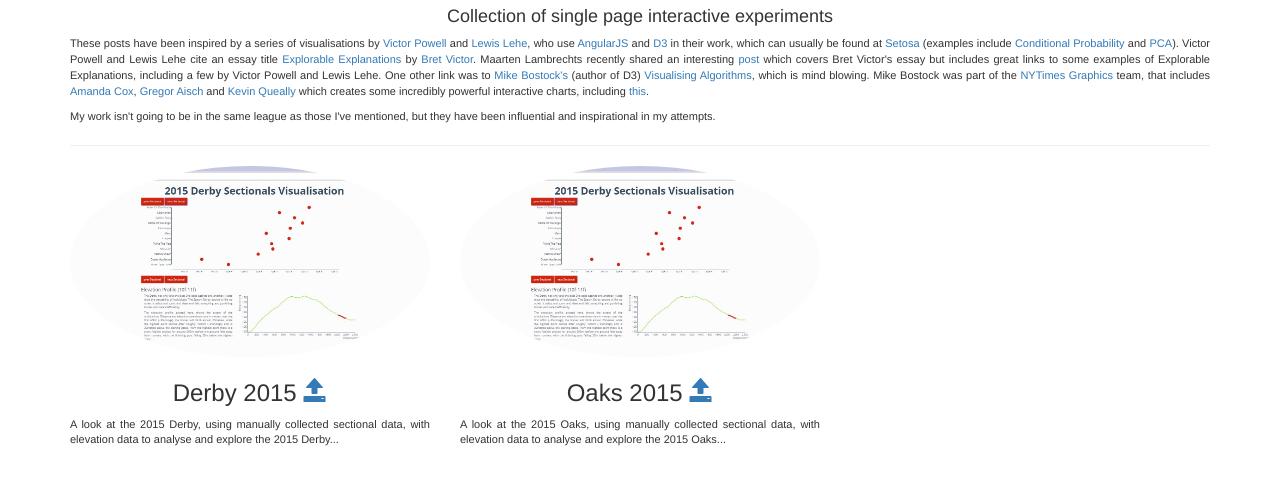
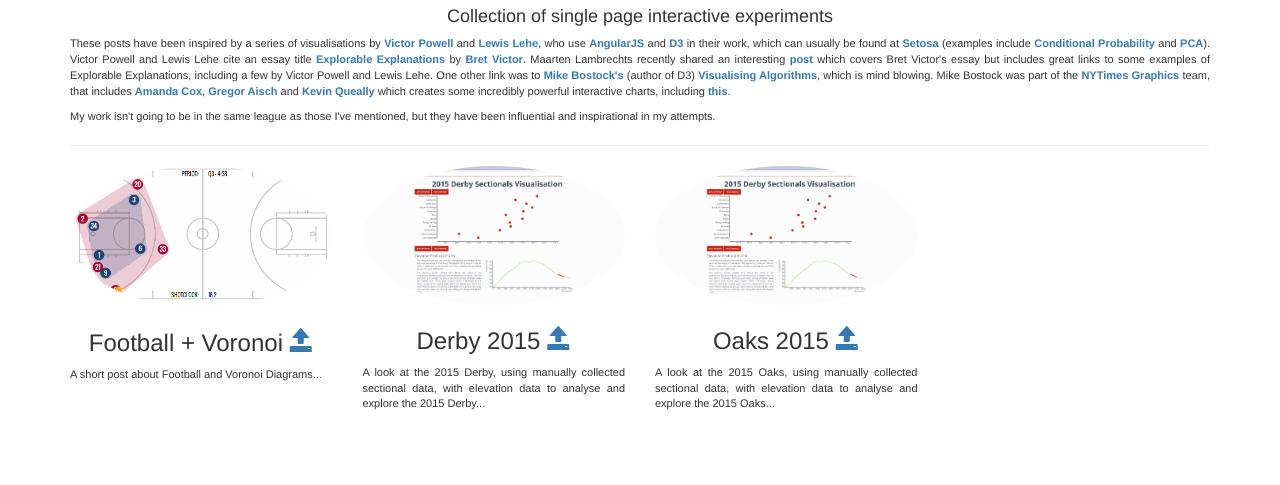
Before and after one commit to durtal/interactives, a website: page index.html in a window 1280 px wide. Shown: the part 63-548 px from the top of the page. Drawn offline with nearby package versions, Linux system fonts and the light colour scheme.

Commit message:
update Voronoi, add to homepage

```diff
--- a/index.html
+++ b/index.html
@@ -20,8 +20,10 @@
             text-align: justify;
             font-size: 11px;
         }
+        a {
+            font-weight: bold;
+        }
         a:hover {
-            font-weight: bold;
             text-decoration: none;
         }
         </style>
@@ -36,18 +38,22 @@
                 <hr>
             </div>
             <div class="row">
-                <div class="col-sm-4 col-xs-6">
+                <div class="col-sm-3 col-xs-6">
+                    <img src="Football-Voronoi/data/spurs_movement5_part1.gif" class="img-circle preview" alt="">
+                    <h3 class="title">Football + Voronoi <a href="/Football-Voronoi"><span class="glyphicon glyphicon-open"></span></a></h3>
+                    <p>A short post about Football and Voronoi Diagrams...</p>
+                </div>
+                <div class="col-sm-3 col-xs-6">
                     <img src="images/vis-progress.jpg" class="img-circle preview">
                     <h3 class="title">Derby 2015 <a href="Derby/"><span class="glyphicon glyphicon-open"></span></a></h3>
                     <p>A look at the 2015 Derby, using manually collected sectional data, with elevation data to analyse and explore the 2015 Derby...</p>
                 </div>
-                <div class="col-sm-4 col-xs-6">
+                <div class="col-sm-3 col-xs-6">
                     <img src="images/vis-progress.jpg" class="img-circle preview">
                     <h3 class="title">Oaks 2015 <a href="Oaks/"><span class="glyphicon glyphicon-open"></span></a></h3>
                     <p>A look at the 2015 Oaks, using manually collected sectional data, with elevation data to analyse and explore the 2015 Oaks...</p>
                 </div>
-                <div class="col-sm-4 col-xs-6">
-                </div>
+                <div class="col-sm-3 col-xs-6"></div>
             </div>
         </div>
 
```
Also changed, not shown: Football-Voronoi/index.html (+1 -1 lines).
